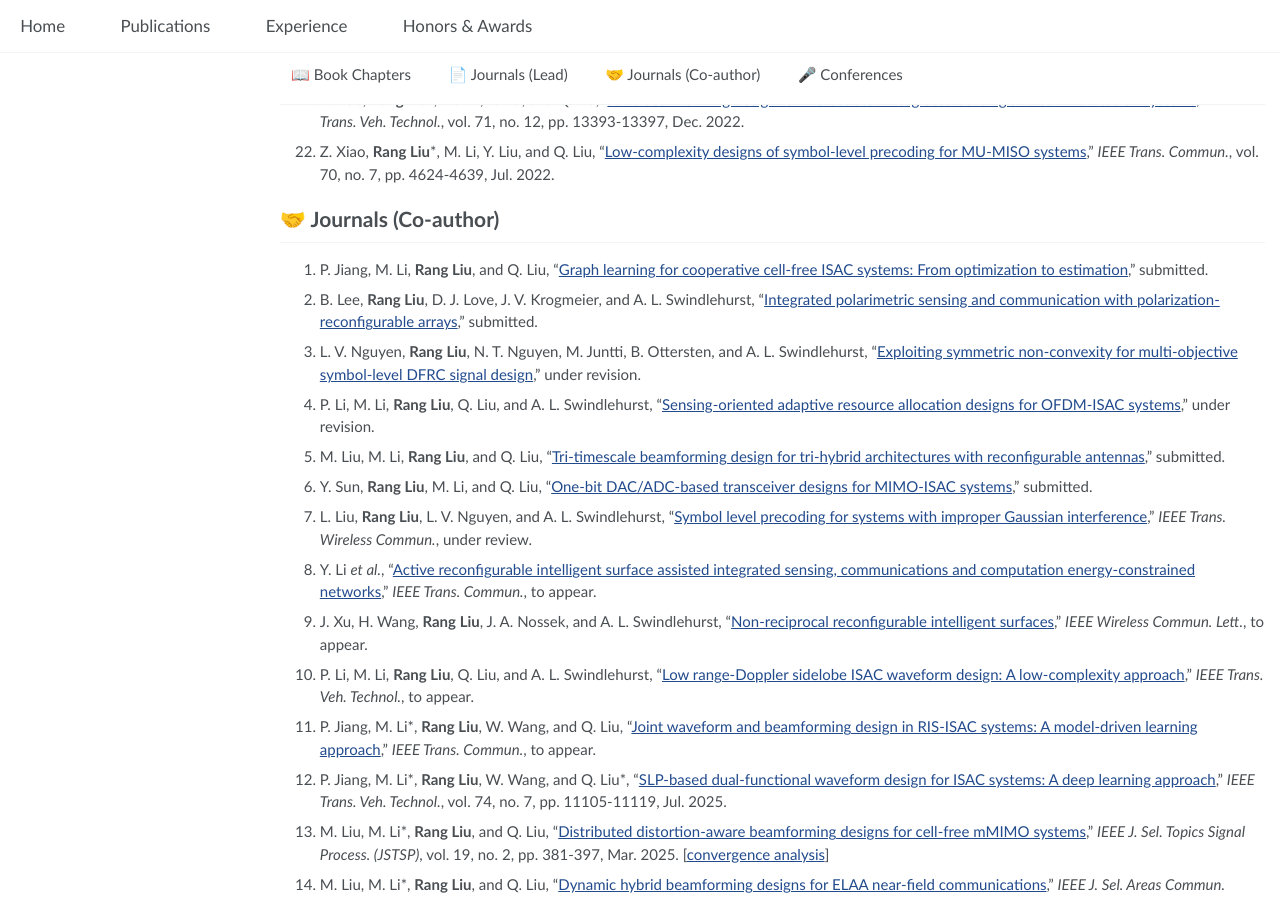
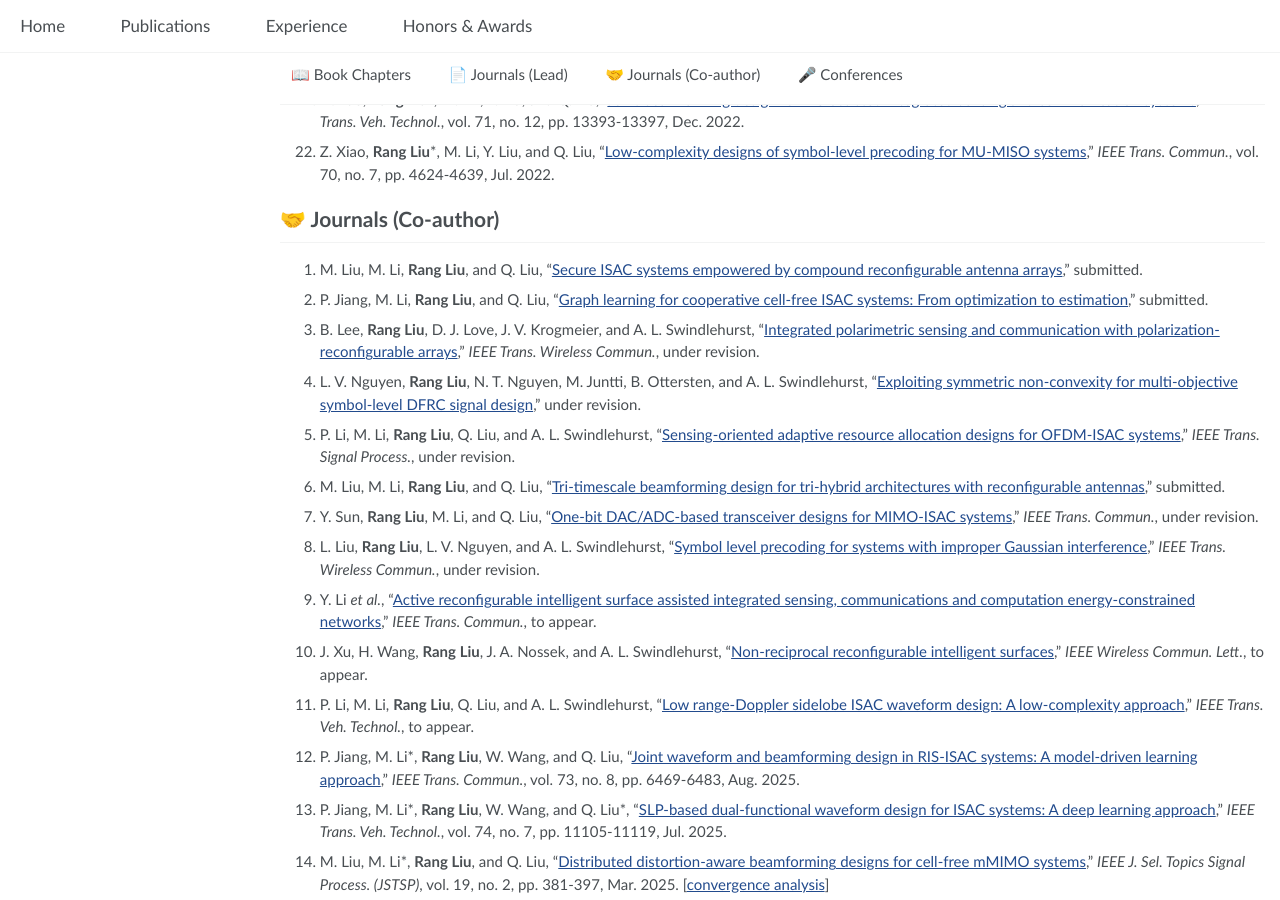
Before and after one commit to RangLiu0706/RangLiu0706.github.io, a Jekyll site: the page built from _pages/publications.md, in a window 1280 px wide and 900 px high, scrolled down 1383 px. Built offline with Jekyll 4.4.1, drawn with Linux system fonts in a browser that asks for light colours; some of the changed text lies outside the part shown.

Commit message:
update250830

```diff
--- a/_pages/publications.md
+++ b/_pages/publications.md
@@ -27,9 +27,9 @@
 
 
 # 📑 Journals (Lead)  {#journal-lead}
-1. **Rang Liu**\*, M. Li, M. Zafari, B. Ottersten, and A. L. Swindlehurst, "[Multi-domain optimization framework for ISAC: From electromagnetic shaping to network cooperation](https://arxiv.org/abs/2506.16011v1)," submitted.
+1. **Rang Liu**\*, M. Li, M. Zafari, B. Ottersten, and A. L. Swindlehurst, "[Multi-domain optimization framework for ISAC: From electromagnetic shaping to network cooperation](https://arxiv.org/abs/2506.16011v1)," *IEEE Wireless Commun.*, under revision.
 
-20. **Rang Liu**\*, M. Li, and A. L. Swindlehurst, "[Joint array partitioning and beamforming designs in ISAC systems: A Bayesian CRB perspective](https://arxiv.org/abs/2503.13870)," under revision.
+20. **Rang Liu**\*, M. Li, and A. L. Swindlehurst, "[Joint array partitioning and beamforming designs in ISAC systems: A Bayesian CRB perspective](https://arxiv.org/abs/2503.13870)," *IEEE J. Sel. Areas Commun. (JSAC)*, under revision.
 
 19. **Rang Liu**\*, M. Li, Q. Liu, and A. L. Swindlehurst, "[DOA estimation-oriented joint array partitioning and beamforming designs for ISAC systems](https://ieeexplore.ieee.org/document/10810291)," *IEEE Trans. Wireless Commun.*, vol. 24, no. 3, pp. 2052-2066, Mar. 2025.
 
@@ -79,19 +79,21 @@
 
 # 🤝 Journals (Co-author)  {#journal-coauthor}
 
+32. M. Liu, M. Li, **Rang Liu**, and Q. Liu, "[Secure ISAC systems empowered by compound reconfigurable antenna arrays](https://arxiv.org/abs/2508.16055)," submitted.
+
 31. P. Jiang, M. Li, **Rang Liu**, and Q. Liu, "[Graph learning for cooperative cell-free ISAC systems: From optimization to estimation](https://arxiv.org/abs/2507.06612)," submitted.
 
-30. B. Lee, **Rang Liu**, D. J. Love, J. V. Krogmeier, and A. L. Swindlehurst, "[Integrated polarimetric sensing and communication with polarization-reconfigurable arrays](https://www.arxiv.org/abs/2506.23410)," submitted.
+30. B. Lee, **Rang Liu**, D. J. Love, J. V. Krogmeier, and A. L. Swindlehurst, "[Integrated polarimetric sensing and communication with polarization-reconfigurable arrays](https://www.arxiv.org/abs/2506.23410)," *IEEE Trans. Wireless Commun.*, under revision.
 
 29. L. V. Nguyen, **Rang Liu**, N. T. Nguyen, M. Juntti, B. Ottersten, and A. L. Swindlehurst, "[Exploiting symmetric non-convexity for multi-objective symbol-level DFRC signal design](https://arxiv.org/abs/2504.14281)," under revision.
 
-28. P. Li, M. Li, **Rang Liu**, Q. Liu, and A. L. Swindlehurst, "[Sensing-oriented adaptive resource allocation designs for OFDM-ISAC systems](https://arxiv.org/abs/2504.06605)," under revision.
+28. P. Li, M. Li, **Rang Liu**, Q. Liu, and A. L. Swindlehurst, "[Sensing-oriented adaptive resource allocation designs for OFDM-ISAC systems](https://arxiv.org/abs/2504.06605)," *IEEE Trans. Signal Process.*, under revision.
 
 27. M. Liu, M. Li, **Rang Liu**, and Q. Liu, "[Tri-timescale beamforming design for tri-hybrid architectures with reconfigurable antennas](https://arxiv.org/abs/2503.03620)," submitted.
 
-26. Y. Sun, **Rang Liu**, M. Li, and Q. Liu, "[One-bit DAC/ADC-based transceiver designs for MIMO-ISAC systems]()," submitted.
+26. Y. Sun, **Rang Liu**, M. Li, and Q. Liu, "[One-bit DAC/ADC-based transceiver designs for MIMO-ISAC systems]()," *IEEE Trans. Commun.*, under revision.
 
-22. L. Liu, **Rang Liu**, L. V. Nguyen, and A. L. Swindlehurst, "[Symbol level precoding for systems with improper Gaussian interference](https://arxiv.org/abs/2409.07034)," *IEEE Trans. Wireless Commun.*, under review.
+22. L. Liu, **Rang Liu**, L. V. Nguyen, and A. L. Swindlehurst, "[Symbol level precoding for systems with improper Gaussian interference](https://arxiv.org/abs/2409.07034)," *IEEE Trans. Wireless Commun.*, under revision.
 
 22. Y. Li *et al.*, "[Active reconfigurable intelligent surface assisted integrated sensing, communications and computation energy-constrained networks](https://ieeexplore.ieee.org/abstract/document/11087619)," *IEEE Trans. Commun.*, to appear.
 
@@ -101,7 +103,7 @@
 
 24. P. Li, M. Li, **Rang Liu**, Q. Liu, and A. L. Swindlehurst, "[Low range-Doppler sidelobe ISAC waveform design: A low-complexity approach](https://ieeexplore.ieee.org/document/11004445)," *IEEE Trans. Veh. Technol.*, to appear.
 
-19. P. Jiang, M. Li\*, **Rang Liu**, W. Wang, and Q. Liu, "[Joint waveform and beamforming design in RIS-ISAC systems: A model-driven learning approach](https://ieeexplore.ieee.org/document/10857301)," *IEEE Trans. Commun.*, to appear.
+19. P. Jiang, M. Li\*, **Rang Liu**, W. Wang, and Q. Liu, "[Joint waveform and beamforming design in RIS-ISAC systems: A model-driven learning approach](https://ieeexplore.ieee.org/document/10857301)," *IEEE Trans. Commun.*, vol. 73, no. 8, pp. 6469-6483, Aug. 2025.
 
 21. P. Jiang, M. Li\*, **Rang Liu**, W. Wang, and Q. Liu\*, "[SLP-based dual-functional waveform design for ISAC systems: A deep learning approach](https://ieeexplore.ieee.org/document/10902060)," *IEEE Trans. Veh. Technol.*, vol. 74, no. 7, pp. 11105-11119, Jul. 2025.
 
@@ -177,13 +179,15 @@
 
 1.	**Rang Liu**, H. Li, Y. Guo, M. Li, and Q. Liu, "[Hybrid beamformer design with low-resolution phase shifters in MU-MISO SWIPT systems](https://ieeexplore.ieee.org/document/8555694)," in *Proc. Int. Conf. Wireless Commun. Signal Process. (WCSP)*, Hangzhou, China, Oct. 2018.
 
-35. X. Lv, **Rang Liu**, Q. Liu, and M. Li, "[Target detection in OFDM-ISAC systems: A multipath exploitation approach](), in *Proc. IEEE Global Commun. Conf. (GLOBECOM)*, Taipei, Taiwan, Dec. 2025.
+36. X. Lv, **Rang Liu**, Q. Liu, and M. Li, "[Target detection in OFDM-ISAC systems: A multipath exploitation approach](), in *Proc. IEEE Global Commun. Conf. (GLOBECOM)*, Taipei, Taiwan, Dec. 2025.
 
-34. M. Liu, **Rang Liu**, Q. Liu, and M. Li, "[Tri-hybrid beamforming design with reconfigurable antennas](), in *Proc. IEEE Global Commun. Conf. (GLOBECOM)*, Taipei, Taiwan, Dec. 2025.
+35. M. Liu, **Rang Liu**, Q. Liu, and M. Li, "[Tri-hybrid beamforming design with reconfigurable antennas](), in *Proc. IEEE Global Commun. Conf. (GLOBECOM)*, Taipei, Taiwan, Dec. 2025.
 
-33. P. Jiang, **Rang Liu**, Q. Liu, and M. Li, "[Dynamic graph learning-based positioning for cell-free ISAC](), in *Proc. IEEE Global Commun. Conf. (GLOBECOM)*, Taipei, Taiwan, Dec. 2025.
+34. P. Jiang, **Rang Liu**, Q. Liu, and M. Li, "[Dynamic graph learning-based positioning for cell-free ISAC](), in *Proc. IEEE Global Commun. Conf. (GLOBECOM)*, Taipei, Taiwan, Dec. 2025.
 
-32. P. Li, **Rang Liu**, Q. Liu, and M. Li, "[Impact of insufficient CP on sensing performance in OFDM-ISAC systems](https://arxiv.org/abs/2505.01125), in *Proc. IEEE Global Commun. Conf. (GLOBECOM)*, Taipei, Taiwan, Dec. 2025.
+33. P. Li, **Rang Liu**, Q. Liu, and M. Li, "[Impact of insufficient CP on sensing performance in OFDM-ISAC systems](https://arxiv.org/abs/2505.01125), in *Proc. IEEE Global Commun. Conf. (GLOBECOM)*, Taipei, Taiwan, Dec. 2025.
+
+32. M. Zafari, **Rang Liu**, and A. L. Swindlehurst, "[Coordinated decentralized resource optimization for cell-free ISAC systems](https://arxiv.org/abs/2508.01044), iin *Proc. Asilomar Conf. on Signals Systems and Computers*, Pacific Grove, CA, USA, Oct. 2025.
 
 31. Y. Sun, **Rang Liu**, Z. Lu, H. Luo, M. Li, and Q. Liu, "[Active reconfigurable intelligent surface empowered synthetic aperture radar imaging](https://ieeexplore.ieee.org/document/10942691)," in *Proc. Asilomar Conf. on Signals Systems and Computers*, Pacific Grove, CA, USA, Oct. 2024.
 
```
